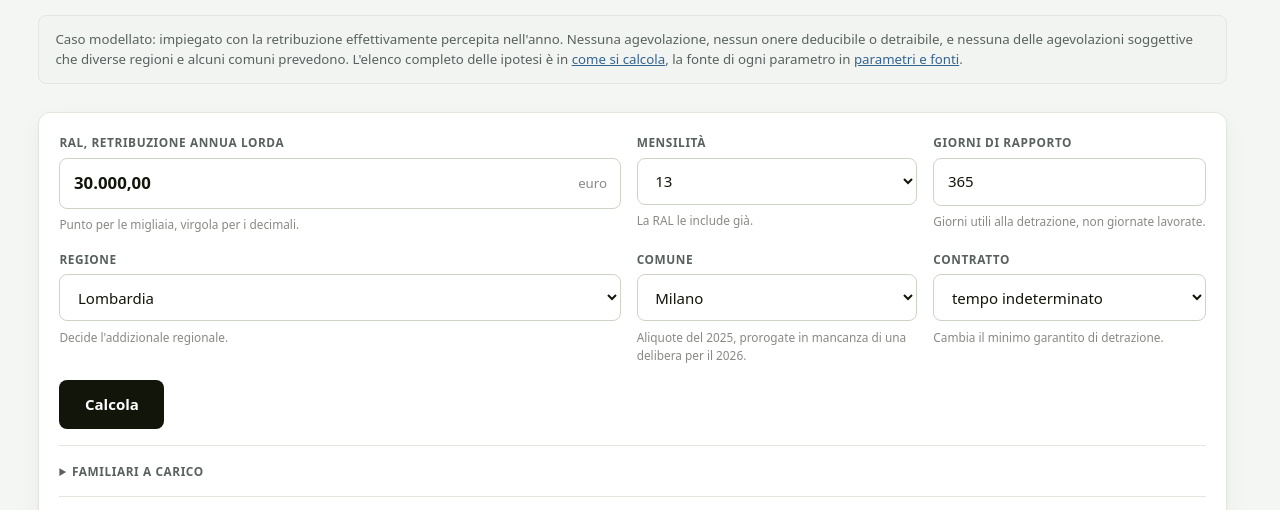
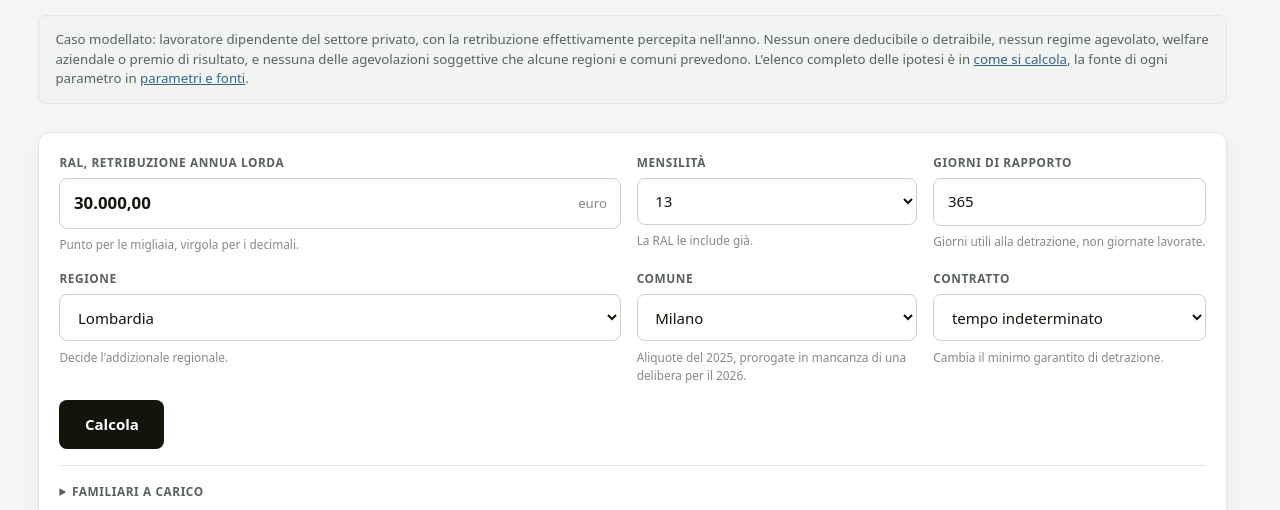
Before and after one commit to ghiacciolodev/ral-netto, a plain HTML site: page index.html in a window 1280 px wide. Shown: the part 255-765 px from the top of the page. Drawn offline with Linux system fonts and the light colour scheme.

Commit message:
Caso modellato descritto con precisione

```diff
--- a/index.html
+++ b/index.html
@@ -26,10 +26,11 @@
     accanto la norma che la produce, così ogni numero si può risalire alla fonte.
   </p>
   <p class="case-note">
-    Caso modellato: impiegato con la retribuzione effettivamente percepita
-    nell'anno. Nessuna agevolazione, nessun onere deducibile o detraibile, e
-    nessuna delle agevolazioni soggettive che diverse regioni e alcuni comuni
-    prevedono. L'elenco completo delle ipotesi è in
+    Caso modellato: lavoratore dipendente del settore privato, con la
+    retribuzione effettivamente percepita nell'anno. Nessun onere deducibile o
+    detraibile, nessun regime agevolato, welfare aziendale o premio di
+    risultato, e nessuna delle agevolazioni soggettive che alcune regioni e
+    comuni prevedono. L'elenco completo delle ipotesi è in
     <a href="metodo.html">come si calcola</a>, la fonte di ogni parametro in
     <a href="parametri.html">parametri e fonti</a>.
   </p>
```
Also changed, not shown: docs/screenshots/calcolatore.png.
